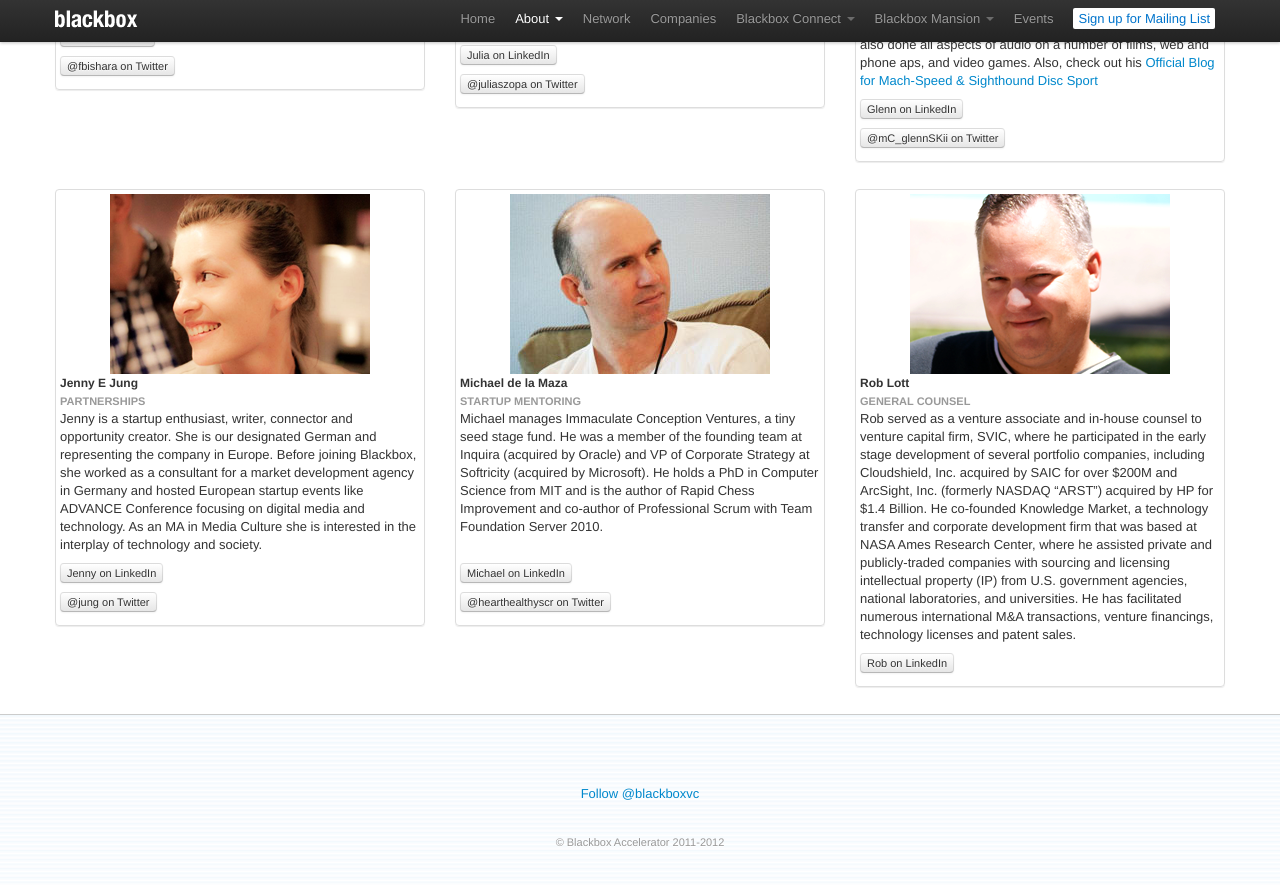
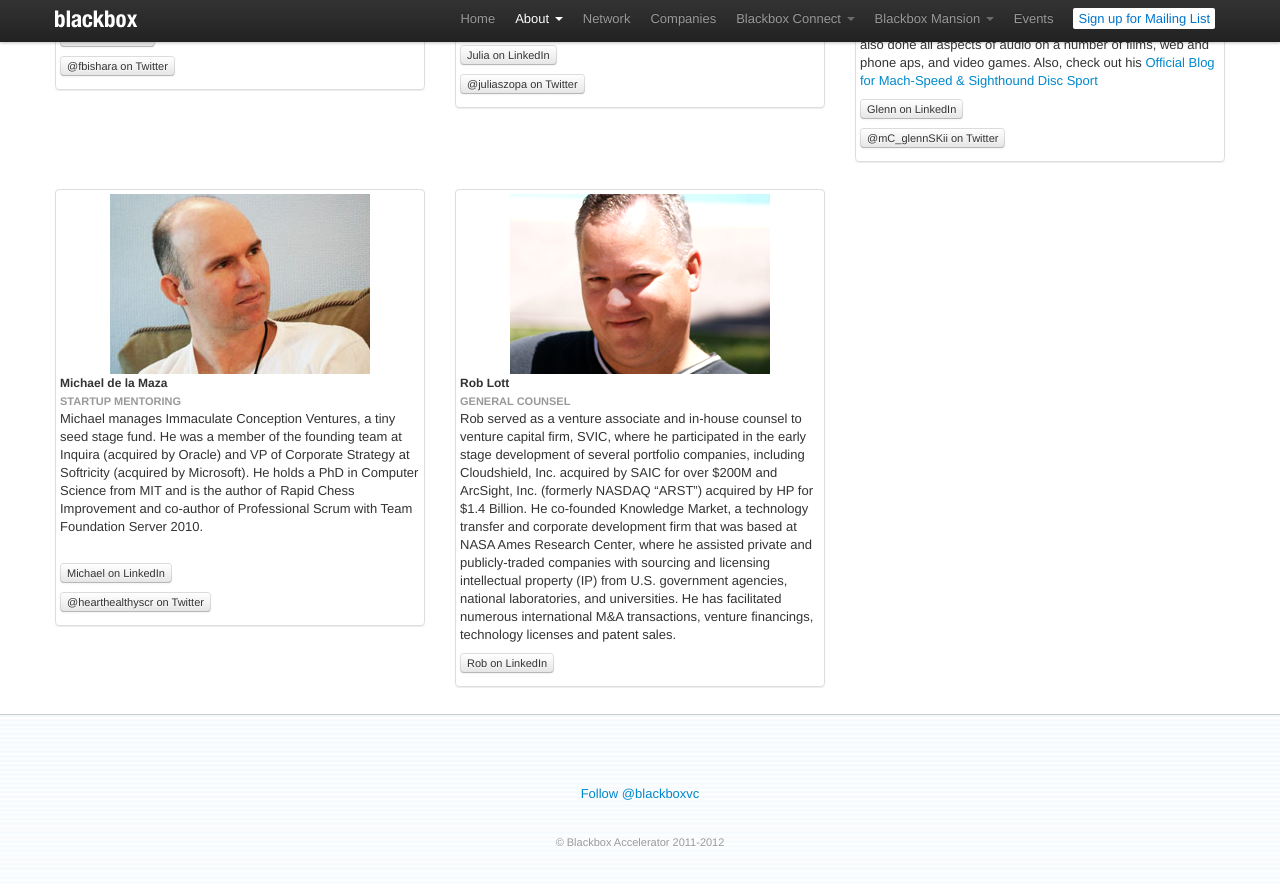
Before and after one commit to julencja/blackbox_website, a Jekyll site: the page built from about/index.html, in a window 1280 px wide and 900 px high, scrolled down 782 px. Shown: the top 885 px of the window. Built offline with Jekyll 4.4.1, drawn with Linux system fonts in a browser that asks for light colours; nearby versions of some CDN libraries; comment, search, counter and statistics services are not loaded.

Commit message:
removed jenny from about

```diff
--- a/about/index.html
+++ b/about/index.html
@@ -49,7 +49,7 @@
         </li>
     </ul>
     <ul class="thumbnails">
-        <li class="span4">
+        <!--li class="span4">
             <div class="thumbnail">
                 <img src="/static/img/jenny.jpg" alt="">
                 <h5>Jenny E Jung</h5>
@@ -58,7 +58,7 @@
                 <p><a class="btn btn-mini" href="http://de.linkedin.com/in/jennyejung/enJenny on LinkedIn">Jenny on LinkedIn</a></p>
                 <p><a class="btn btn-mini" href="https://twitter.com/#!/jung">@jung on Twitter</a></p>
             </div>
-        </li>
+        </li-->
         <li class="span4">
             <div class="thumbnail">
                 <img src="/static/img/michael.jpg" alt="">
```
Also changed, not shown: 9 other files.
